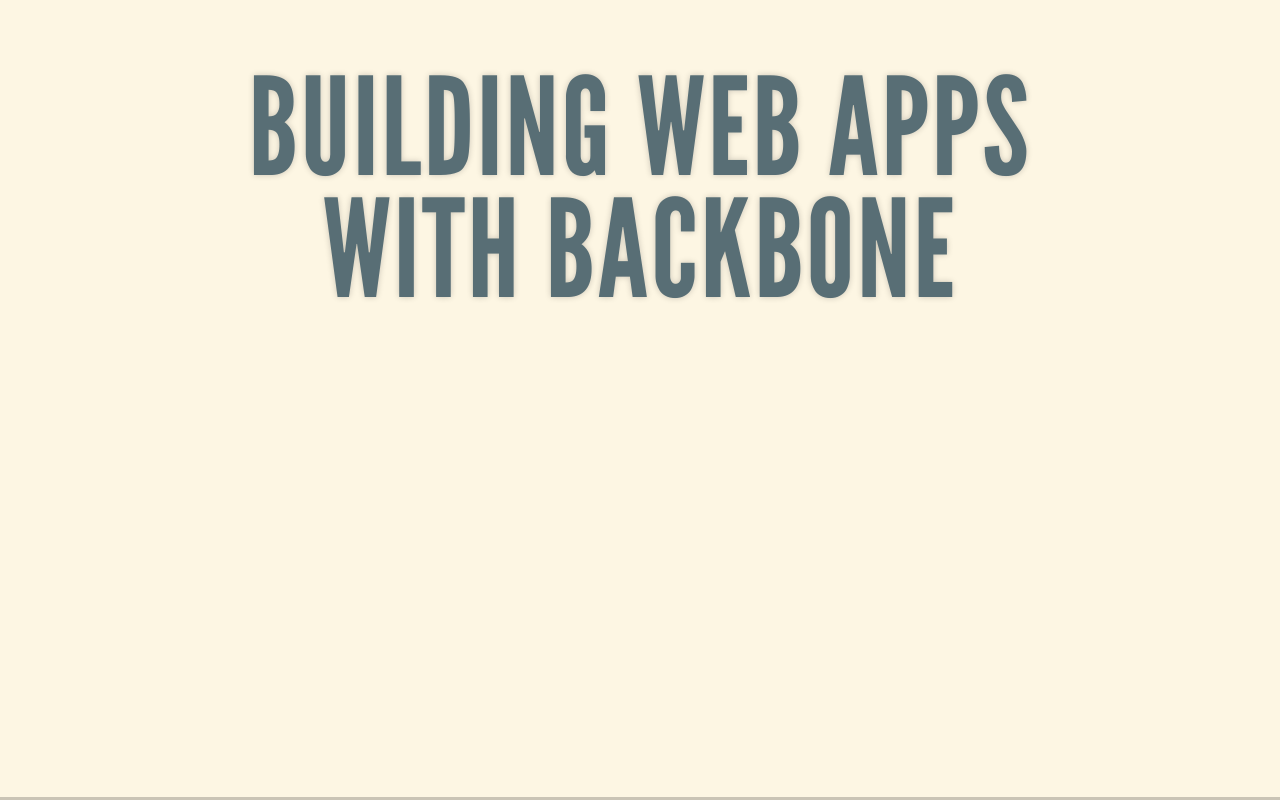
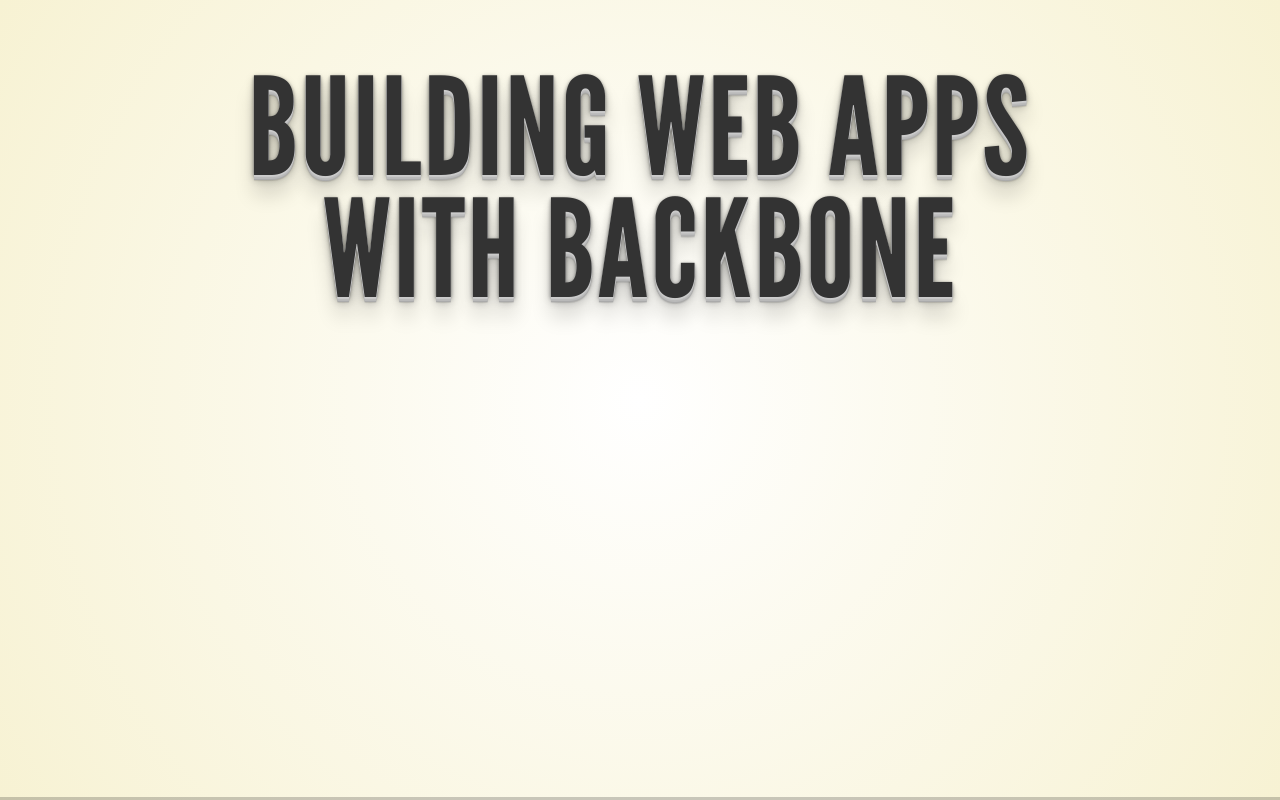
Before and after one commit to timruffles/backbone-class, a plain HTML site: page presentation/slides.html in a window 1280 px wide. Drawn offline with Linux system fonts and the light colour scheme.

Commit message:
new slides

```diff
--- a/presentation/slides.html
+++ b/presentation/slides.html
@@ -1,8 +1,11 @@
 <!DOCTYPE html>
 <head>
+    <meta charset="utf-8" />
+    <meta http-equiv="X-UA-Compatible" content="IE=edge,chrome=1">
+    <title>Backbone</title>
 
     <link rel="stylesheet" href="reveal/css/reveal.min.css">
-    <link rel="stylesheet" href="reveal/css/theme/solarized.css" id="theme">
+    <link rel="stylesheet" href="reveal/css/theme/beige.css" id="theme">
 
     <!-- For syntax highlighting reveal/-->
     <link rel="stylesheet" href="reveal/lib/css/zenburn.css">
```
